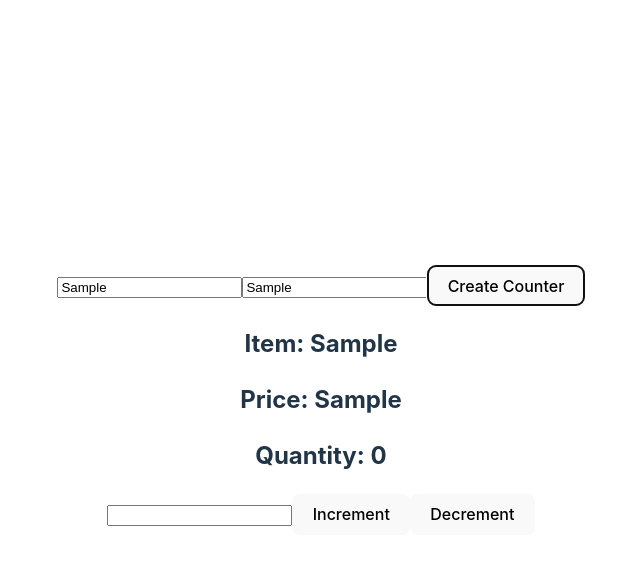
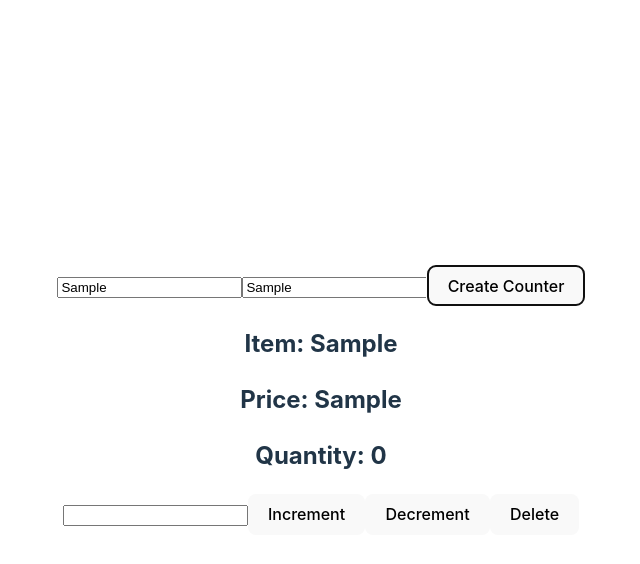
Before and after one commit to Babar1998/React-Web-App, a React (Vite) app: page / in a window 1280 px wide. Both pictures are taken after typing "Sample", "Sample" into the empty fields and a click on the button "Create Counter". Shown: the top 564 px of the page, without its empty margins (319-959 px from the left). Built offline with nearby package versions, Linux system fonts and the light colour scheme.

Commit message:
Delete Functionaltiy Added

```diff
--- a/src/App.jsx
+++ b/src/App.jsx
@@ -28,12 +28,13 @@ function App() {
             ...itemArr,
           ];
           setItemArr(newItemArr);
+          console.log(newItemArr);
         }}
       >
         Create Counter
       </button>
       {itemArr.map((item, index) => {
-        return <Counter key = {index} title={item.title} price={item.price} />;
+        return <Counter key = {index} index = {index} title={item.title} price={item.price} setItemArr = {setItemArr}/>;
       })}
     </div>
   );
--- a/src/Components/Counter/Counter.jsx
+++ b/src/Components/Counter/Counter.jsx
@@ -1,7 +1,7 @@
 import { useState, useEffect } from "react";
 import "./Counter.css";
 
-const Counter = (props)=> {
+const Counter = (props) => {
   const [counterValue, setCounterValue] = useState(0);
   const [inputValue, setInputValue] = useState(0);
   const incrementClickHandler = () => {
@@ -12,14 +12,30 @@ const Counter = (props)=> {
     setCounterValue(counterValue - inputValue);
   };
 
+  // setCounterValue ((prevState)=>{
+  //    return prevState + inputValue
+  // });
+
   const inputChangeHandler = (e) => {
-
     setInputValue(Number(e.target.value));
   };
 
+  const deleteHandler = () => {
+    const indexOfCounter = props.index;
+    props.setItemArr((prevState) => {
+      console.log(prevState);
+      const newItemArr = prevState.filter((item, index) => {
+        if (indexOfCounter === index) return false;
+        else return true;
+      });
+      return newItemArr;
+    });
+  };
+
   useEffect(() => {
-        console.log("useEffect");
-    }, [])
+    console.log("useEffect Ran");
+    return () => {};
+  }, [counterValue]);
 
   return (
     <div>
@@ -29,11 +45,12 @@ const Counter = (props)=> {
       <h2>Item: {props.title}</h2>
       <h2>Price: {props.price} </h2>
       <h2>Quantity: {counterValue}</h2>
-            <input onChange = {inputChangeHandler} type = "text"/>
+      <input onChange={inputChangeHandler} type="text" />
       <button onClick={incrementClickHandler}>Increment</button>
       <button onClick={decrementClickHandler}>Decrement</button>
+      <button onClick={deleteHandler}>Delete</button>
     </div>
   );
 };
 
-export { Counter };
+export {Counter};
```
Lines whose indentation alone changed are shown as unchanged.
